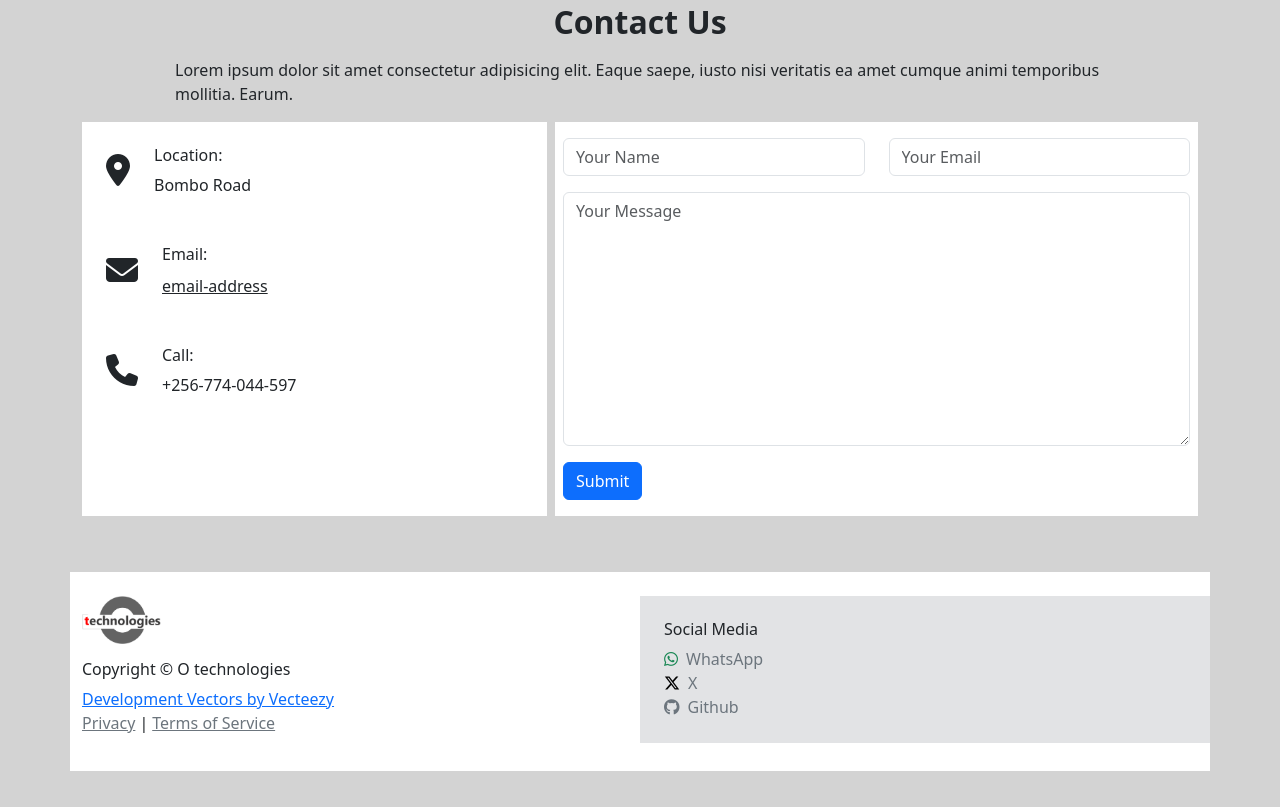
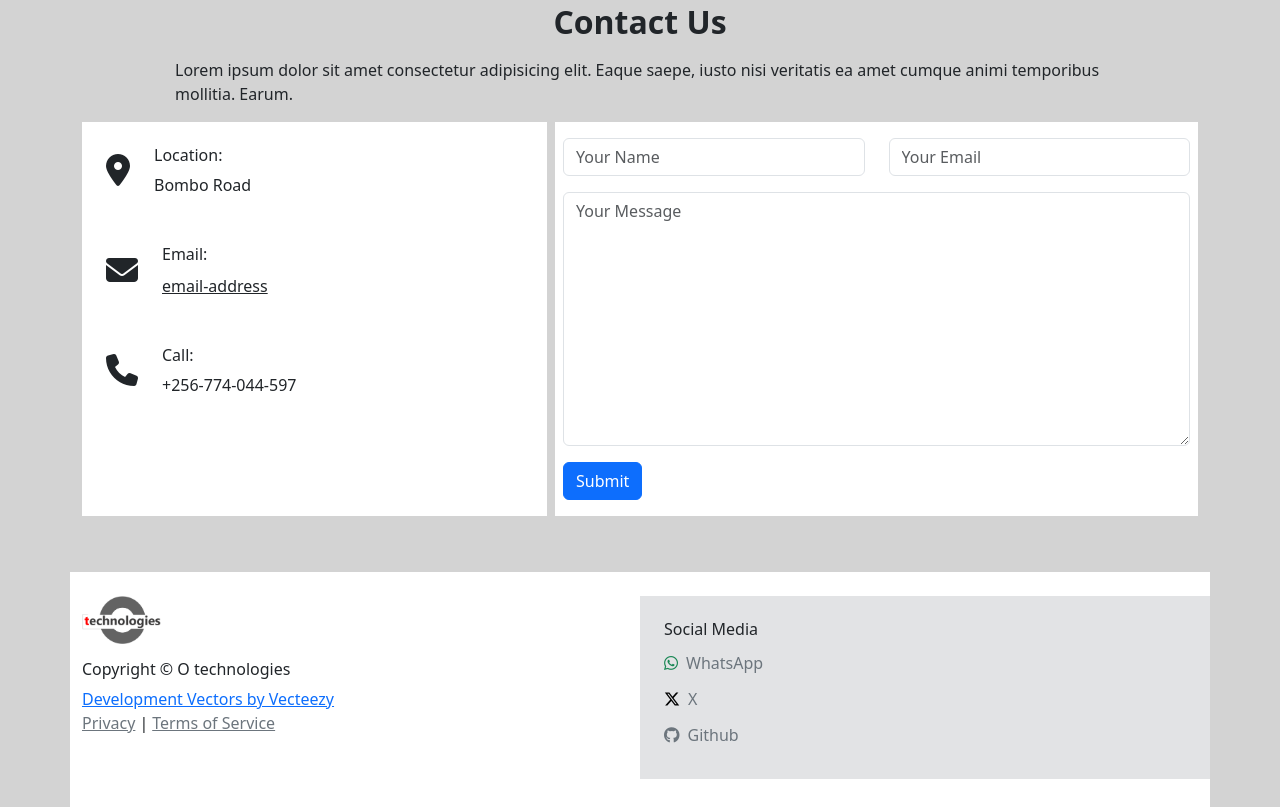
Before and after one commit to jonathanodongotho/modern-portifolio.github.io, a plain HTML site: page index.html in a window 1280 px wide. Shown: the part 4186-4993 px from the top of the page. Before the commit the page ends 4957 px from the top, so only its background shows below. Drawn offline with Linux system fonts and the light colour scheme.

Commit message:
social media section altered

```diff
--- a/index.html
+++ b/index.html
@@ -632,24 +632,24 @@
                             of Service</a>
                     </div>
                 </div>
-                <div class="col-lg-6 bg-secondary-subtle p-lg-4">
+                <div class="col-lg-6 bg-secondary-subtle py-4 p-lg-4 my-4 my-lg-0">
                     <div>
                         <h6>Social Media</h6>
                     </div>
                     <div>
-                        <div>
+                        <div class="my-1 py-1">
                             <a href="" class="text-decoration-none d-flex flex-row align-items-center text-secondary ">
                                 <i class="fa-brands fa-whatsapp text-success "></i>
                                 <p class="my-0 ms-2">WhatsApp</p>
                             </a>
                         </div>
-                        <div>
+                        <div class="my-1 py-1">
                             <a href="" class="text-decoration-none d-flex flex-row align-items-center text-secondary ">
                                 <i class="fa-brands fa-x-twitter text-black  "></i>
                                 <p class="my-0 ms-2">X</p>
                             </a>
                         </div>
-                        <div>
+                        <div class="my-1 py-1">
                             <a href="" class="text-decoration-none d-flex flex-row align-items-center text-secondary ">
                                 <i class="fa-brands fa-github"></i>
                                 <p class="my-0 ms-2">Github</p>
```
